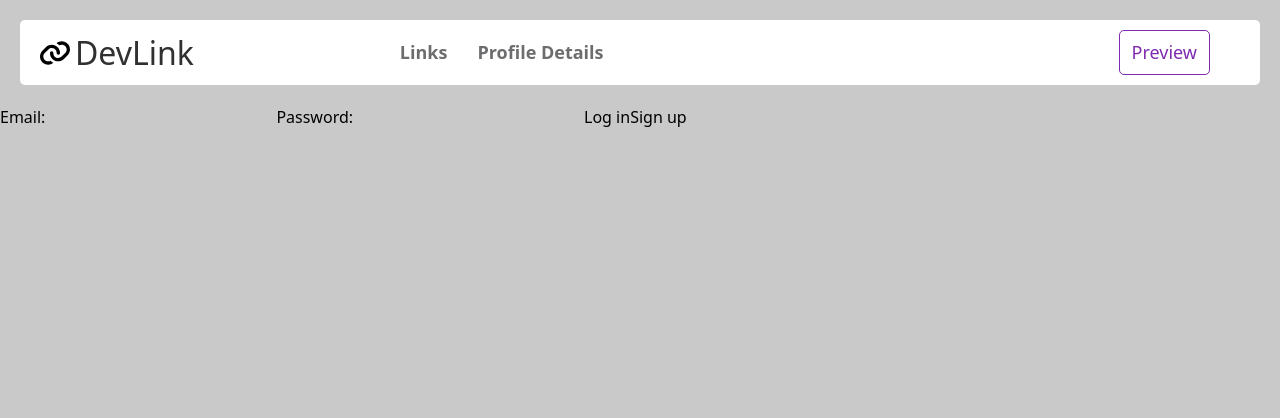
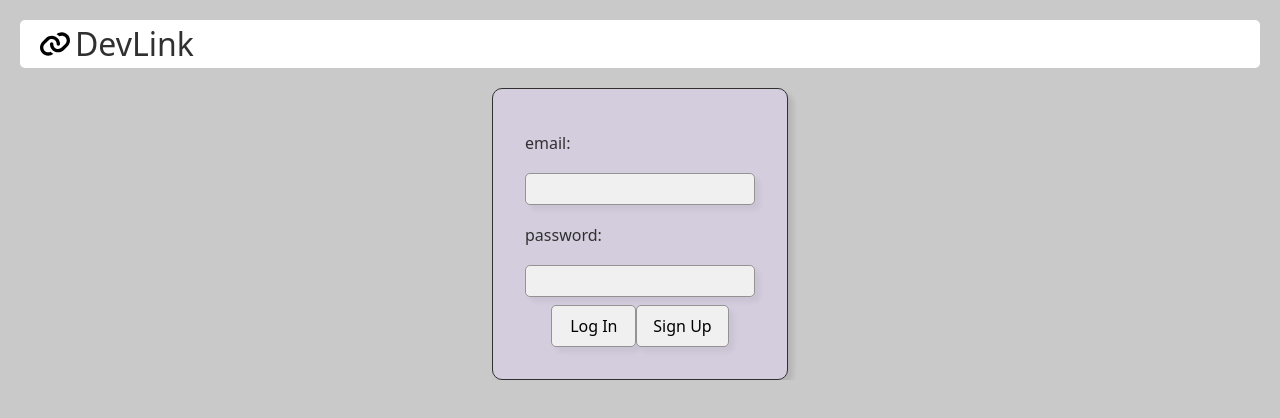
Before and after one commit to magdalenamgero/link-share-supabase-app, a Next.js app: page /login in a window 1280 px wide. Shown: the top 418 px of the page. Built offline with nearby package versions, Linux system fonts and the light colour scheme.

Commit message:
style login form

```diff
--- a/src/app/globals.css
+++ b/src/app/globals.css
@@ -14,6 +14,7 @@
   --background-color: #510fca;
   --logo-text: #313030;
   --highlight-purple: #b897d5;
+  --gap: 200px;
 }
 
 html,
--- a/src/app/layout.tsx
+++ b/src/app/layout.tsx
@@ -1,6 +1,5 @@
 import type { Metadata } from "next";
 import "./globals.css";
-import { Navbar } from "@/components/navbar/Navbar";
 
 export const metadata: Metadata = {
   title: "Web",
@@ -14,10 +13,7 @@ export default function RootLayout({
 }>) {
   return (
     <html lang="en">
-      <body>
-        <Navbar title="DevLink" />
-        {children}
-      </body>
+      <body>{children}</body>
     </html>
   );
 }
--- a/src/app/login/actions.ts
+++ b/src/app/login/actions.ts
@@ -20,7 +20,7 @@ export async function login(formData: FormData) {
     redirect("/error");
   }
 
-  revalidatePath("/", "layout");
+  revalidatePath("/home", "page");
   redirect("/");
 }
 
--- /dev/null
+++ b/src/app/login/page.module.scss
@@ -0,0 +1,68 @@
+.form-container {
+  display: flex;
+  justify-content: center;
+  align-items: center;
+  height: 80dvh;
+}
+
+.form {
+  display: flex;
+  flex-direction: column;
+  width: fit-content;
+  margin: 0 auto;
+  justify-content: center;
+  align-items: center;
+  gap: 0.5rem;
+  border: 0.8px solid var(--logo-text);
+  border-radius: 10px;
+  padding: 2rem;
+  background-color: #d4cdde;
+  box-shadow: 5px 5px 5px rgb(0 0 0 / 10%);
+  height: fit-content;
+}
+
+.label {
+  display: flex;
+  margin: 10px 0;
+  font-weight: italic;
+  font-size: 1rem;
+  color: var(--logo-text);
+  align-items: flex-start;
+  width: 100%;
+}
+
+.input {
+  flex: 1;
+  border: 1px solid #949292;
+  border-radius: 5px;
+  padding: 3px;
+  font-size: 1rem;
+  width: 230px;
+  box-shadow: 5px 5px 5px rgb(0 0 0 / 5%);
+  cursor: pointer;
+  background-color: #f0f0f0;
+}
+
+.button-container {
+  display: flex;
+  justify-content: center;
+  align-items: center;
+  margin-top: 30px;
+  gap: 1rem;
+}
+
+.button {
+  border: 1px solid #949292;
+  border-radius: 5px;
+  padding: 0.5rem 1rem;
+  background-color: #f0f0f0;
+  cursor: pointer;
+  transition: background-color 0.3s ease;
+  box-shadow: 5px 5px 5px rgb(0 0 0 / 5%);
+  min-width: 85px;
+  font-size: medium;
+}
+
+.button:hover {
+  background-color: #a99ebc;
+}
--- a/src/app/login/page.tsx
+++ b/src/app/login/page.tsx
@@ -1,14 +1,43 @@
+import { Navbar } from "@/components/navbar/Navbar";
 import { login, signup } from "./actions";
+import styles from "./page.module.scss";
 
 export default function LoginPage() {
   return (
-    <form>
-      <label htmlFor="email">Email:</label>
-      <input id="email" name="email" type="email" required />
-      <label htmlFor="password">Password:</label>
-      <input id="password" name="password" type="password" required />
-      <button formAction={login}>Log in</button>
-      <button formAction={signup}>Sign up</button>
-    </form>
+    <>
+      <Navbar title="DevLink" />
+      <section className={styles.formContainer}>
+        <form className={styles.form}>
+          <label className={styles.label} htmlFor="email">
+            email:
+          </label>
+          <input
+            className={styles.input}
+            id="email"
+            name="email"
+            type="email"
+            required
+          />
+          <label className={styles.label} htmlFor="password">
+            password:
+          </label>
+          <input
+            className={styles.input}
+            id="password"
+            name="password"
+            type="password"
+            required
+          />
+          <div className={styles.buttonContainer}>
+            <button className={styles.button} formAction={login}>
+              Log In
+            </button>
+            <button className={styles.button} formAction={signup}>
+              Sign Up
+            </button>
+          </div>
+        </form>
+      </section>
+    </>
   );
 }
--- a/src/app/page.tsx
+++ b/src/app/page.tsx
@@ -1,6 +1,9 @@
+import { Navbar } from "@/components/navbar/Navbar";
+
 export default function Home() {
   return (
     <main>
+      <Navbar title="DevLink" />
       <h1>Welcome to the Link Sharing App</h1>
     </main>
   );
--- a/src/components/navbar/Navbar.module.scss
+++ b/src/components/navbar/Navbar.module.scss
@@ -34,11 +34,11 @@
 .link {
   color: var(--purple);
   margin-left: 500px;
-  margin-top: 10px;
-  margin-bottom: 10px;
+  margin-top: 8px;
+  margin-bottom: 8px;
   font-size: large;
   border: 1px solid var(--purple);
-  padding: 8px 12px;
+  padding: 4px 10px;
   border-radius: 5px;
   cursor: pointer;
 }
--- a/src/components/navbar/Navbar.tsx
+++ b/src/components/navbar/Navbar.tsx
@@ -1,4 +1,6 @@
-import React from "react";
+"use client";
+
+import { usePathname } from "next/navigation";
 import styles from "./Navbar.module.scss";
 
 interface NavbarProps {
@@ -6,6 +8,10 @@ interface NavbarProps {
 }
 
 export const Navbar = ({ title }: NavbarProps) => {
+  const pathname = usePathname();
+
+  const isLoginPage = pathname === "/login";
+
   return (
     <nav className={styles.navbar}>
       <h1 className={styles.h1}>
@@ -20,12 +26,15 @@ export const Navbar = ({ title }: NavbarProps) => {
         </span>
         {title}
       </h1>
-      <ul className={styles.ul}>
-        <li className={styles.li}>Links</li> {/* go to desktop design page */}
-        <li className={styles.li}>Profile Details</li>{" "}
-        {/* go to profile details page */}
-        <li className={styles.link}>Preview</li> {/* go to preview page */}
-      </ul>
+
+      {/* Render links only if not on login page */}
+      {!isLoginPage && (
+        <ul className={styles.ul}>
+          <li className={styles.li}>Links</li>
+          <li className={styles.li}>Profile Details</li>
+          <li className={styles.link}>Preview</li>
+        </ul>
+      )}
     </nav>
   );
 };
```
